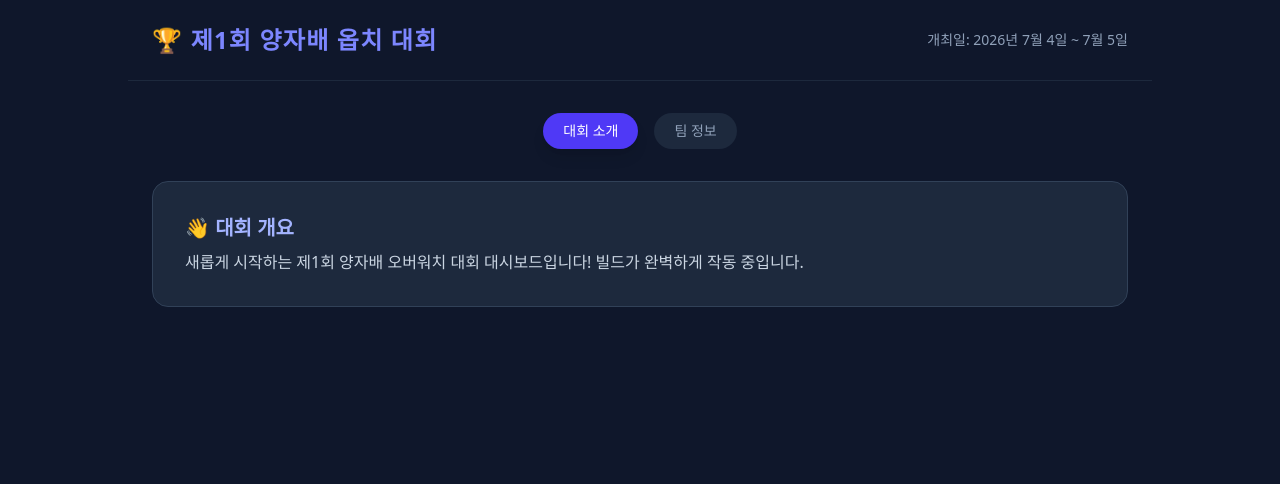
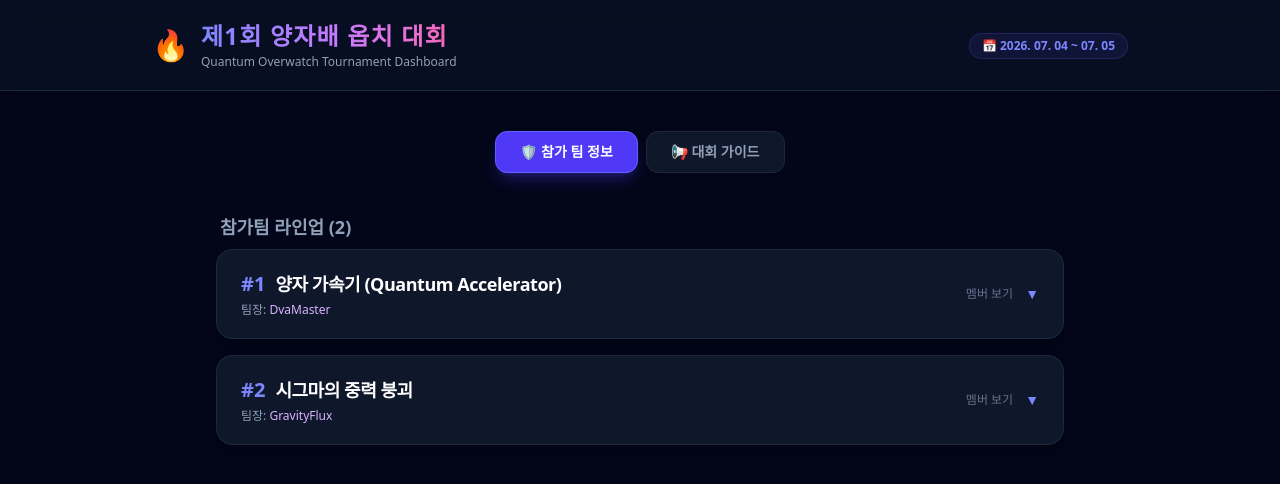
Before and after one commit to jaeyeon-dev/quantum-overwatch-tournament, a Next.js app: page / in a window 1280 px wide. Shown: the top 484 px of the page. Built offline with nearby package versions, Linux system fonts and the light colour scheme.

Commit message:
Update page.js

```diff
--- a/src/app/page.js
+++ b/src/app/page.js
@@ -1,31 +1,51 @@
 'use client';
 
 import { useState } from 'react';
+import teamsData from './teams.json';
 
 export default function Home() {
-  const [activeTab, setActiveTab] = useState('about');
+  const [activeTab, setActiveTab] = useState('teams');
+  const [openTeamId, setOpenTeamId] = useState(null);
+
+  const toggleTeam = (id) => {
+    setOpenTeamId(openTeamId === id ? null : id);
+  };
 
   return (
-    <div className="min-h-screen bg-slate-900 text-white font-sans">
-      {/* 헤더 영역 */}
-      <header className="border-b border-slate-800 p-6 flex justify-between items-center max-w-5xl mx-auto">
-        <h1 className="text-2xl font-bold tracking-wider text-indigo-400">🏆 제1회 양자배 옵치 대회</h1>
-        <p className="text-sm text-slate-400">개최일: 2026년 7월 4일 ~ 7월 5일</p>
+    <div className="min-h-screen bg-slate-950 text-slate-100 font-sans selection:bg-indigo-500 selection:text-white">
+      {/* 상단 비주얼 헤더 */}
+      <header className="relative border-b border-slate-800 bg-slate-900/50 backdrop-blur-md sticky top-0 z-50">
+        <div className="max-w-5xl mx-auto px-6 py-5 flex flex-col sm:flex-row justify-between items-center gap-4">
+          <div className="flex items-center space-x-3">
+            <span className="text-3xl">🔥</span>
+            <div>
+              <h1 className="text-2xl font-black tracking-wider text-transparent bg-clip-text bg-gradient-to-r from-indigo-400 via-purple-400 to-pink-400">
+                제1회 양자배 옵치 대회
+              </h1>
+              <p className="text-xs text-slate-400 mt-0.5">Quantum Overwatch Tournament Dashboard</p>
+            </div>
+          </div>
+          <div className="text-right sm:text-right text-center">
+            <span className="inline-flex items-center px-3 py-1 rounded-full text-xs font-semibold bg-indigo-500/10 text-indigo-400 border border-indigo-500/20">
+              📅 2026. 07. 04 ~ 07. 05
+            </span>
+          </div>
+        </div>
       </header>
 
-      {/* 탭 버튼 영역 */}
-      <nav className="flex justify-center space-x-4 my-8 px-4">
+      {/* 네비게이션 탭 */}
+      <nav className="flex justify-center space-x-2 my-10 px-4">
         {[
-          { id: 'about', label: '대회 소개' },
-          { id: 'teams', label: '팀 정보' }
+          { id: 'teams', label: '🛡️ 참가 팀 정보' },
+          { id: 'about', label: '📢 대회 가이드' }
         ].map((tab) => (
           <button
             key={tab.id}
             onClick={() => setActiveTab(tab.id)}
-            className={`px-5 py-2 rounded-full text-sm font-medium transition-all ${
+            className={`px-6 py-2.5 rounded-xl text-sm font-bold transition-all duration-200 cursor-pointer ${
               activeTab === tab.id
-                ? 'bg-indigo-600 text-white shadow-lg'
-                : 'bg-slate-800 text-slate-400 hover:bg-slate-700'
+                ? 'bg-indigo-600 text-white shadow-lg shadow-indigo-600/30 border border-indigo-500'
+                : 'bg-slate-900 text-slate-400 border border-slate-800 hover:bg-slate-850 hover:text-slate-200'
             }`}
           >
             {tab.label}
@@ -33,21 +53,91 @@ export default function Home() {
         ))}
       </nav>
 
-      {/* 본문 영역 */}
-      <main className="max-w-5xl mx-auto px-6 pb-20">
-        {activeTab === 'about' && (
-          <section className="bg-slate-800 p-8 rounded-2xl border border-slate-700">
-            <h2 className="text-xl font-bold mb-2 text-indigo-300">👋 대회 개요</h2>
-            <p className="text-slate-300">새롭게 시작하는 제1회 양자배 오버워치 대회 대시보드입니다! 빌드가 완벽하게 작동 중입니다.</p>
-          </section>
+      {/* 본문 콘텐츠 */}
+      <main className="max-w-4xl mx-auto px-6 pb-24">
+
+        {/* TAB: 팀 정보 */}
+        {activeTab === 'teams' && (
+          <div className="space-y-4">
+            <h2 className="text-lg font-bold text-slate-400 mb-2 px-1">참가팀 라인업 ({teamsData.length})</h2>
+
+            {teamsData.map((team) => {
+              const isOpen = openTeamId === team.id;
+              return (
+                <div
+                  key={team.id}
+                  className="bg-slate-900 border border-slate-800 rounded-2xl overflow-hidden shadow-xl transition-all duration-200 hover:border-indigo-500/40"
+                >
+                  {/* 팀 카드 헤더 버튼 */}
+                  <button
+                    onClick={() => toggleTeam(team.id)}
+                    className="w-full text-left px-6 py-5 flex justify-between items-center gap-4 hover:bg-slate-850/50 cursor-pointer transition-colors"
+                  >
+                    <div>
+                      <div className="flex items-center gap-2.5">
+                        <span className="text-xl font-black text-indigo-400">#{team.id}</span>
+                        <h3 className="text-lg font-bold text-white tracking-tight">{team.teamName}</h3>
+                      </div>
+                      <p className="text-xs text-slate-400 mt-1">팀장: <span className="text-purple-300 font-medium">{team.captain}</span></p>
+                    </div>
+                    <div className="flex items-center gap-3">
+                      <span className="text-xs text-slate-500 font-medium hidden sm:inline">{isOpen ? "닫기" : "멤버 보기"}</span>
+                      <span className={`text-sm text-indigo-400 transition-transform duration-200 ${isOpen ? 'rotate-180' : ''}`}>
+                        ▼
+                      </span>
+                    </div>
+                  </button>
+
+                  {/* 아코디언 멤버 리스트 */}
+                  {isOpen && (
+                    <div className="border-t border-slate-800 bg-slate-950/40 px-6 py-4 divide-y divide-slate-850">
+                      {team.members.map((member, idx) => (
+                        <div key={idx} className="py-3 flex flex-col sm:flex-row sm:items-center justify-between gap-2 text-sm">
+                          <div className="flex items-center space-x-3">
+                            <span className="font-semibold text-white min-w-[90px]">{member.name}</span>
+                            <span className={`px-2 py-0.5 rounded text-xs font-medium bg-slate-800 text-slate-300`}>
+                              {member.role}
+                            </span>
+                          </div>
+                          <div className="flex items-center space-x-4 text-xs sm:text-sm">
+                            <span className="text-amber-400 font-medium">✨ {member.tier}</span>
+                            <span className="text-slate-400">모스트: <span className="text-slate-300 font-medium">{member.most}</span></span>
+                          </div>
+                        </div>
+                      ))}
+                    </div>
+                  )}
+                </div>
+              );
+            })}
+          </div>
         )}
 
-        {activeTab === 'teams' && (
-          <section className="bg-slate-800 p-8 rounded-2xl border border-slate-700">
-            <h2 className="text-xl font-bold mb-2 text-indigo-300">🛡️ 팀 정보</h2>
-            <p className="text-slate-300">잠시 후 데이터를 추가하면 여기에 팀 명단이 나타납니다.</p>
-          </section>
+        {/* TAB: 대회 가이드 */}
+        {activeTab === 'about' && (
+          <div className="bg-slate-900 border border-slate-800 rounded-2xl p-8 shadow-xl space-y-6">
+            <div>
+              <h2 className="text-xl font-bold text-white mb-2 flex items-center gap-2">
+                <span className="text-indigo-400">■</span> 대회 기본 개요
+              </h2>
+              <p className="text-sm text-slate-400 leading-relaxed pl-4">
+                본 대회는 오버워치 2 경쟁전 룰을 기반으로 진행되는 커뮤니티 토너먼트입니다.
+                모든 팀은 공정한 티어 밸런스를 맞추어 구성되었으며, 예선 조별 리그 후 본선 토너먼트 방식으로 최종 우승팀을 가립니다.
+              </p>
+            </div>
+            <div className="border-t border-slate-800 pt-6">
+              <h2 className="text-xl font-bold text-white mb-2 flex items-center gap-2">
+                <span className="text-purple-400">■</span> 기본 규칙
+              </h2>
+              <ul className="list-disc list-inside text-sm text-slate-400 space-y-1.5 pl-4">
+                <li>모든 경기는 사용자 지정 방(대회 표준 설정)에서 진행됩니다.</li>
+                <li>무승부 발생 시 쟁탈 전장에서 단판 승부로 결정합니다.</li>
+                <li>비속어 사용 및 비매너 플레이 적발 시 경고 처리가 부여될 수 있습니다.</li>
+              </ul>
+            </div>
+          </div>
         )}
+
       </main>
     </div>
   );
```
